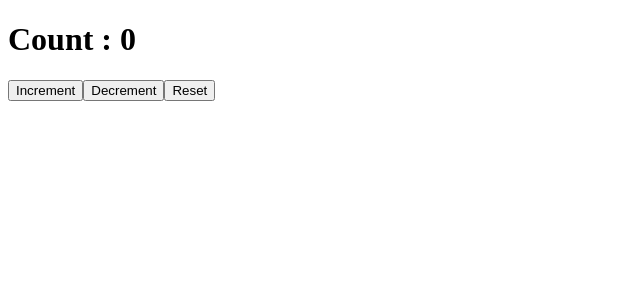
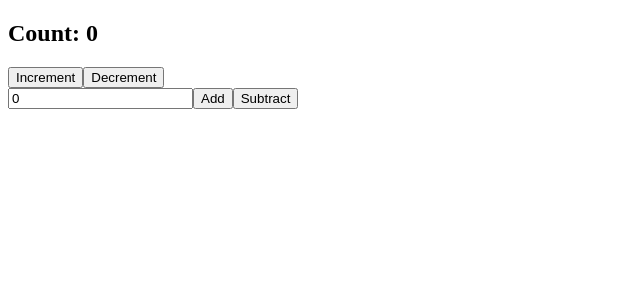
Before and after one commit to TemirovaAzima/typescript-react, a React (Vite) app: page / in a window 1280 px wide. Shown: the top 300 px of the page, without its empty margins (0-640 px from the left). Built offline with nearby package versions, Linux system fonts and the light colour scheme.

Commit message:
Counter typescript end

```diff
--- a/src/App.tsx
+++ b/src/App.tsx
@@ -1,33 +1,11 @@
-import React, {useReducer} from 'react'
-type InitialStateProp ={
-    count: number;
-}
-// type ActionProp={
-//     type: "INCREMENT" | "DECREMENT" | "RESET"
-// }
-type ActionProp = | {type: "INCREMENT"} | {type: "DECREMENT"} | {type: "RESET"};
-const initialState:InitialStateProp ={count: 0}
-const reducer = (state:InitialStateProp, action:ActionProp) => {
-    switch (action.type) {
-        case "INCREMENT":
-            return {count: state.count + 1};
-        case "DECREMENT":
-            return {count: state.count - 1};
-        case "RESET":
-            return {count: 0};
-        default :
-            throw new Error("Unknown action type")
-    }
-}
+import React from 'react'
+import Counter from "./components/Counter.tsx";
+
 const App: React.FC = () => {
-    const [state, dispatch] = useReducer(reducer, initialState)
     return (
         <div>
-            <h1>Count : {state.count}</h1>
-            <button onClick={()=>dispatch({type:"INCREMENT"})}>Increment</button>
-            <button onClick={()=>dispatch({type:"DECREMENT"})}>Decrement</button>
-            <button onClick={()=>dispatch({type:"RESET"})}>Reset</button>
+            <Counter/>
         </div>
-    );
-};
+    )
+}
 export default App
--- /dev/null
+++ b/src/components/Counter.tsx
@@ -0,0 +1,54 @@
+import React, {useReducer, useState} from "react";
+import {counterReducer, initialState} from "../counterReducer.ts";
+
+function Counter() {
+    const [state, dispatch] = useReducer(counterReducer, initialState);
+    const [inputValue, setInputValue] = useState<number>(0);
+
+    const handleIncrement = ()=>dispatch({type:"increment"});
+    const handleDecrement = ()=>dispatch({type:"decrement"});
+    // isNan : js first tries to convert it into a number before checking if it's NaN
+    const handleIncrementByAmount =()=>{
+        if(!isNaN(inputValue)){
+            dispatch({type:"incrementByAmount", payload:inputValue});
+            setInputValue(0);
+        }
+    };
+    // const handleIncrementByAmount =()=>{
+    //     if(state.count >0){
+    //         dispatch({type:"incrementByAmount", payload:inputValue});
+    //         setInputValue(0);
+    //     }
+    // };
+
+    const handleDecrementByAmount =()=>{
+        if(!isNaN(inputValue)){
+            dispatch({type:"decrementByAmount", payload:inputValue});
+            setInputValue(0);
+        }
+    };
+    // const handleDecrementByAmount =()=>{
+    //     if(state.count -inputValue>=0){
+    //         dispatch({type:"decrementByAmount", payload:inputValue});
+    //         setInputValue(0);
+    //     }
+    // };
+
+    return (
+        <div>
+            <h2>Count: {state.count}</h2>
+            <button onClick={handleIncrement}>Increment</button>
+            <button onClick={handleDecrement}>Decrement</button>
+            <div>
+                <input
+                    type={"number"}
+                    value={inputValue}
+                    onChange={(e: React.ChangeEvent<HTMLInputElement>) => setInputValue(Number(e.target.value))}
+                />
+                <button onClick={handleIncrementByAmount}>Add</button>
+                <button onClick={handleDecrementByAmount}>Subtract</button>
+            </div>
+        </div>
+    )
+}
+export default Counter
--- /dev/null
+++ b/src/counterReducer.ts
@@ -0,0 +1,32 @@
+// define the state type
+type initialStateProp = {
+    count: number
+}
+// define action types with payload support
+type ActionType=
+    | {type:"increment"}
+    | {type:"decrement"}
+    | {type:"incrementByAmount"; payload:number}
+    | {type:"decrementByAmount";payload:number};
+
+//Initial state with strict typing
+const initialState:initialStateProp= {count:0};
+
+// Reducer function with TypeScript Types
+function counterReducer(state:initialStateProp,action:ActionType):initialStateProp{
+     switch(action.type){
+         case "increment":
+             return {count: state.count+1};
+         case "decrement":
+             return state.count >0 ? {count: state.count-1} :state
+         case "incrementByAmount":
+             return {count: state.count + action.payload};
+         case "decrementByAmount":
+             return state.count -action.payload >= 0
+                  ? {count: state.count -action.payload}
+                  : {count: 0}
+         default:
+             return state;
+     }
+}
+export {initialState,counterReducer};
```
